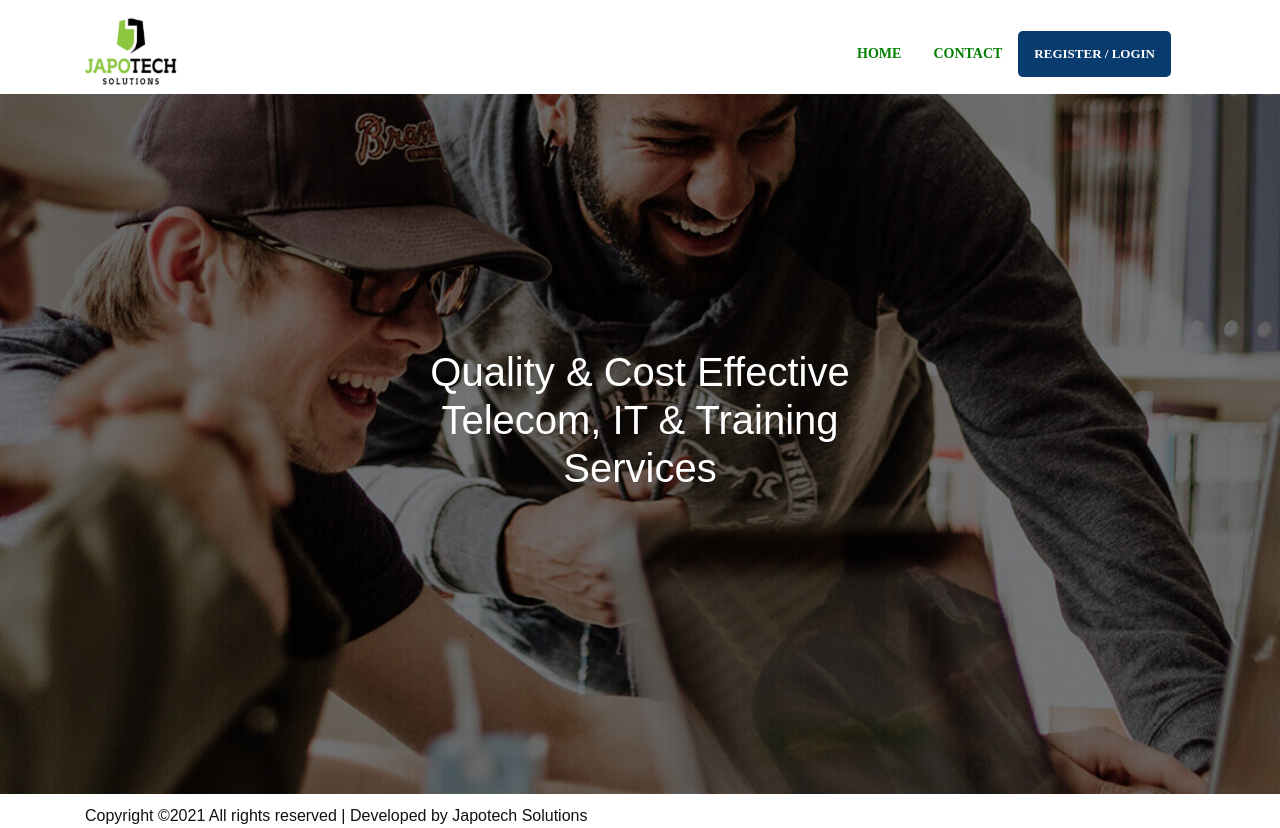
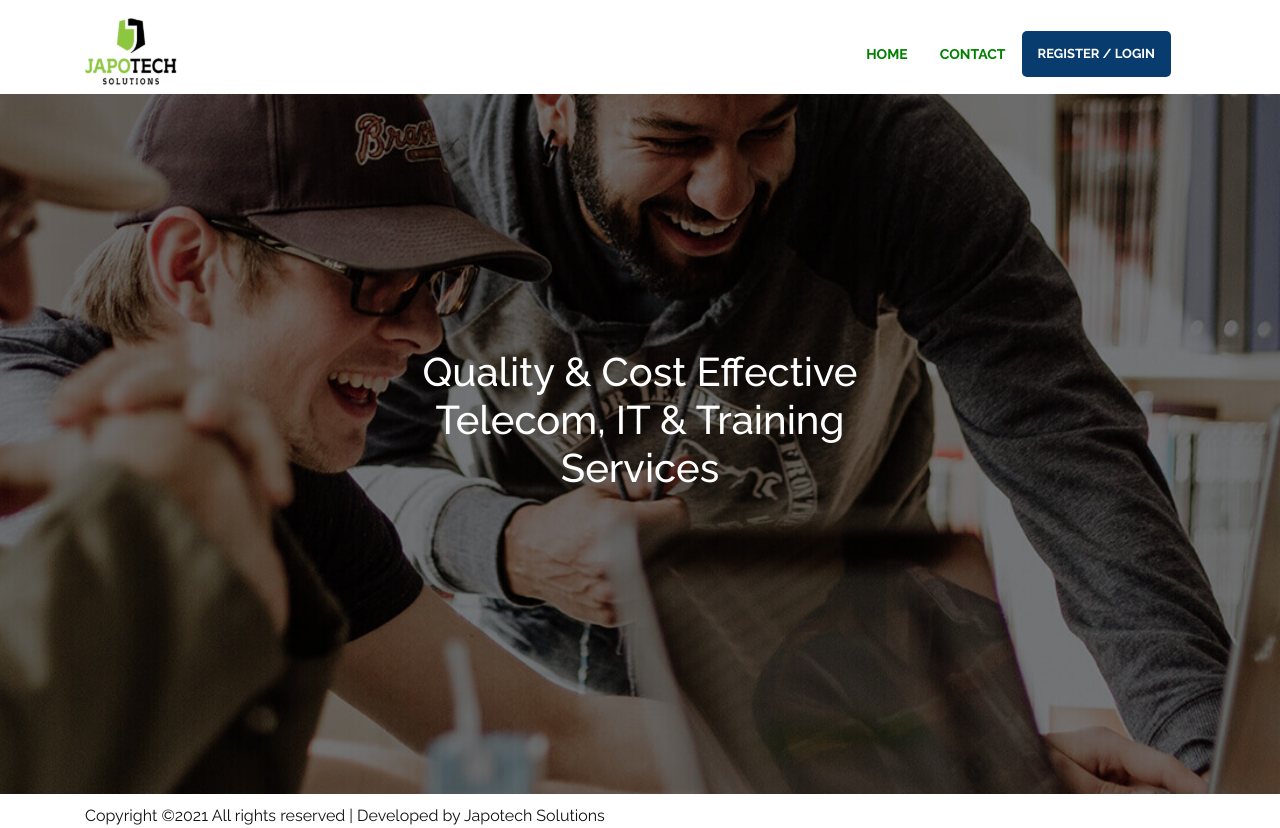
Before and after one commit to joycesand/team_Lioness, a website: page views/landingpage.html in a window 1280 px wide. Drawn offline with Linux system fonts and the light colour scheme; files that its build step writes are made by us from their sources; files whose address does not match are found by name.

Commit message:
changed the navbar font

```diff
--- a/views/landingpage.html
+++ b/views/landingpage.html
@@ -35,6 +35,8 @@
 
     <!--====== Style css ======-->
     <link rel="stylesheet" href="assets/css/style.css">
+
+    <link rel="stylesheet" href="https://fonts.googleapis.com/css?family=Raleway:300,400,500,600,700,800" );>
 
 
 </head>
```
Also changed, not shown: landingpage.html (+1 -1 lines).
